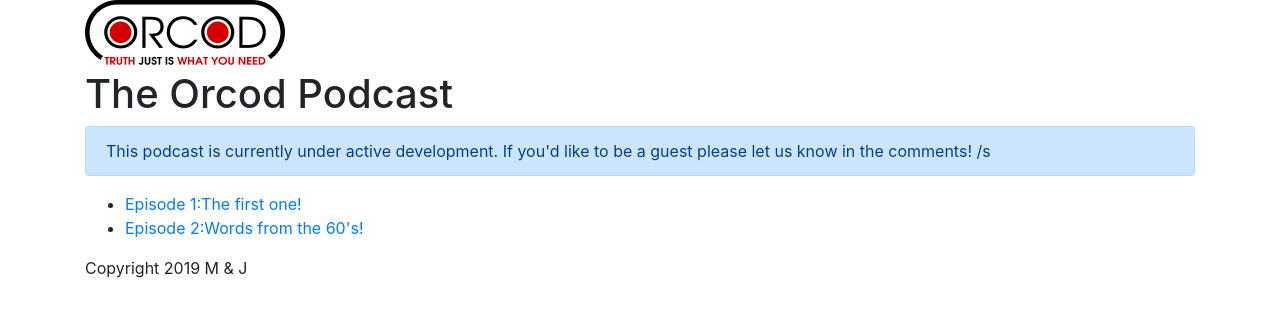
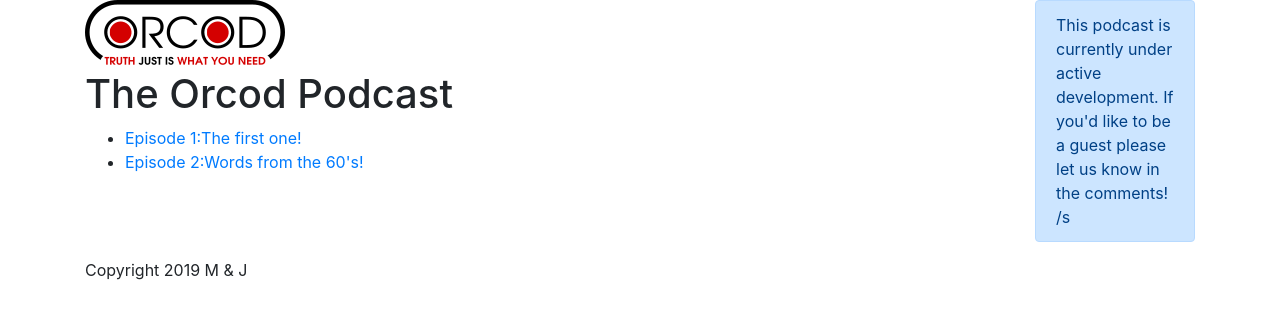
Before and after one commit to noveoko/orcod, a plain HTML site: page index.html in a window 1280 px wide. Drawn offline with nearby package versions, Linux system fonts and the light colour scheme.

Commit message:
Update index.html

```diff
--- a/index.html
+++ b/index.html
@@ -6,15 +6,16 @@
 <body>
     <div class="container">
         <div class="row">
-            <div class="col">
+            <div class="col-10">
 <img src='images/orcod.png'>
-<h1>The Orcod Podcast</h1>
-                <div class="alert alert-primary" role="alert">
- This podcast is currently under active development. If you'd like to be a guest please let us know in the comments! /s
-</div>
+                <h1>The Orcod Podcast</h1>
 <ul><li><a href="podcast1.html">Episode 1:The first one!</a></li>
     <li><a href="podcast2.html">Episode 2:Words from the 60's!</a></li>
                 </ul></div>
+            <div class="col-2">
+                 <div class="alert alert-primary" role="alert">
+ This podcast is currently under active development. If you'd like to be a guest please let us know in the comments! /s
+                </div></div>
         </div>
 <footer class="footer">Copyright 2019 M & J</footer>
     </div>
```
